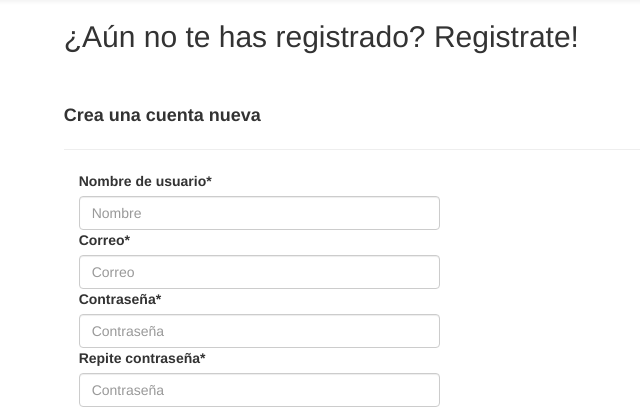
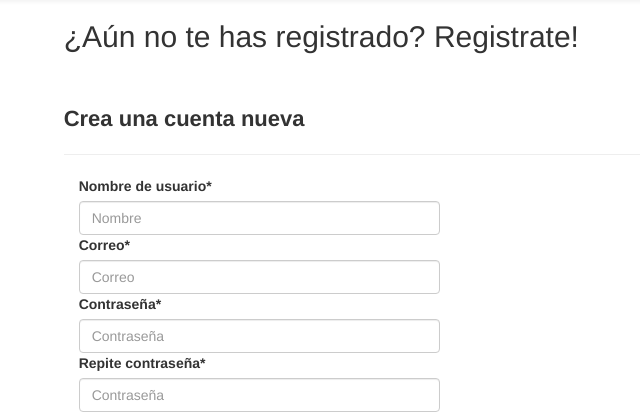
Before and after one commit to iosusam/ARO-Grupo3, a PHP site: page /index.php?accion=registro in a window 1280 px wide. Shown: the part 52-472 px from the top of the page, without its empty margins (43-683 px from the left). Run offline with PHP 8.4, Linux system fonts and the light colour scheme; some libraries are stand-ins or nearby versions.

Commit message:
Cambio tamaño texto 'Crea una cuenta nueva'

```diff
--- a/ProyectoAro/templates/estilosRegistro.css
+++ b/ProyectoAro/templates/estilosRegistro.css
@@ -9,5 +9,5 @@ and open the template in the editor.
 */
 
 .nuevaCuenta{
-    font-size: 18px;
+    font-size: 22px;
 }
```
